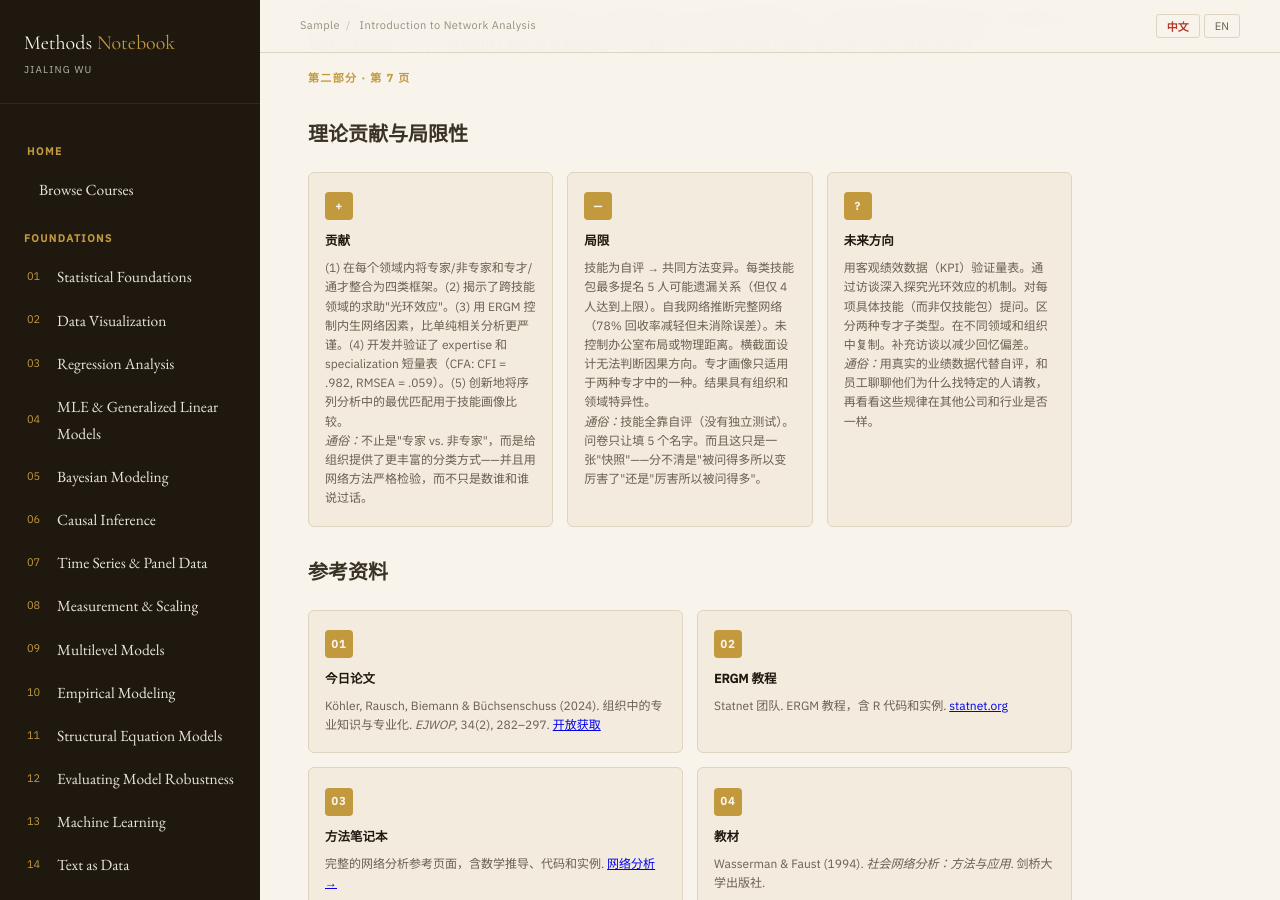
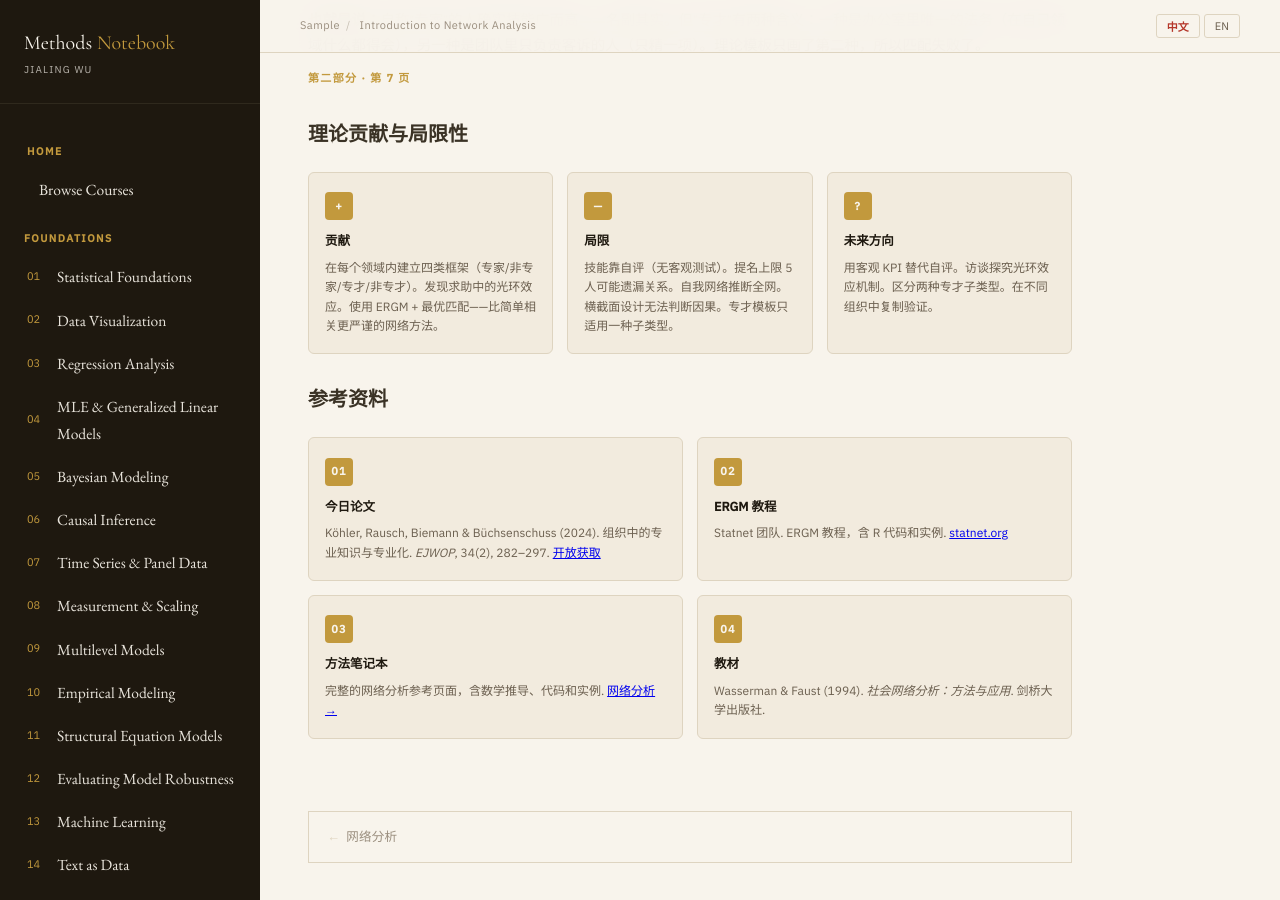
Before and after one commit to jialing-wu/jialing-wu.github.io, a Jekyll site: the page built from methods/sample-network-intro.html, in a window 1280 px wide and 900 px high, scrolled down 6767 px. Built offline with Jekyll 4.4.1, drawn with Linux system fonts in a browser that asks for light colours.

Commit message:
Shorten Slide 7 contributions/limitations/future

```diff
--- a/methods/sample-network-intro.html
+++ b/methods/sample-network-intro.html
@@ -853,22 +853,22 @@ body.presenting .pres-progress{
       <div class="check-icon">+</div>
       <div class="check-title" data-lang="en">Contribution</div>
       <div class="check-title" data-lang="zh">贡献</div>
-      <div class="check-desc" data-lang="en">(1) Integrates expert/non-expert and specialist/generalist into one four-type framework within each domain. (2) Reveals a halo effect in advice seeking across skill bundles. (3) Uses ERGM to control endogenous network factors, more rigorous than simple correlations. (4) Develops and validates short scales for expertise and specialization (CFA: CFI = .982, RMSEA = .059). (5) Innovatively applies optimal matching from sequence analysis to compare skill profiles.<br><em>Plain language:</em> Instead of just "expert vs. non-expert," they give organizations a richer vocabulary — and test it with proper network methods rather than just counting who talks to whom.</div>
-      <div class="check-desc" data-lang="zh">(1) 在每个领域内将专家/非专家和专才/通才整合为四类框架。(2) 揭示了跨技能领域的求助"光环效应"。(3) 用 ERGM 控制内生网络因素，比单纯相关分析更严谨。(4) 开发并验证了 expertise 和 specialization 短量表（CFA: CFI = .982, RMSEA = .059）。(5) 创新地将序列分析中的最优匹配用于技能画像比较。<br><em>通俗：</em>不止是"专家 vs. 非专家"，而是给组织提供了更丰富的分类方式——并且用网络方法严格检验，而不只是数谁和谁说过话。</div>
+      <div class="check-desc" data-lang="en">Four-type framework (expert / non-expert / specialist / non-specialist) within each domain. Discovered halo effect in advice seeking. ERGM + optimal matching — rigorous network methods beyond simple correlations.</div>
+      <div class="check-desc" data-lang="zh">在每个领域内建立四类框架（专家/非专家/专才/非专才）。发现求助中的光环效应。使用 ERGM + 最优匹配——比简单相关更严谨的网络方法。</div>
     </div>
     <div class="check-card">
       <div class="check-icon">—</div>
       <div class="check-title" data-lang="en">Limitations</div>
       <div class="check-title" data-lang="zh">局限</div>
-      <div class="check-desc" data-lang="en">Skills are self-assessed → common method variance. 5-name cap per skill bundle may miss ties (though only 4 people hit the cap). Ego-network data used to infer complete network (78% response rate mitigates but doesn't eliminate error). No control for physical proximity or office layout. Cross-sectional design — cannot determine causal direction. Specialist profile only fits one of two specialist sub-types. Results are organization- and domain-specific.<br><em>Plain language:</em> People rated their own skills (no independent test). The survey only asked for 5 names. And this is a snapshot — we can't tell if being asked a lot makes you more skilled, or if being skilled gets you asked more.</div>
-      <div class="check-desc" data-lang="zh">技能为自评 → 共同方法变异。每类技能包最多提名 5 人可能遗漏关系（但仅 4 人达到上限）。自我网络推断完整网络（78% 回收率减轻但未消除误差）。未控制办公室布局或物理距离。横截面设计无法判断因果方向。专才画像只适用于两种专才中的一种。结果具有组织和领域特异性。<br><em>通俗：</em>技能全靠自评（没有独立测试）。问卷只让填 5 个名字。而且这只是一张"快照"——分不清是"被问得多所以变厉害了"还是"厉害所以被问得多"。</div>
+      <div class="check-desc" data-lang="en">Self-assessed skills (no objective test). 5-name cap may miss ties. Ego-network inferred as complete network. Cross-sectional — no causal direction. Specialist template only fits one sub-type.</div>
+      <div class="check-desc" data-lang="zh">技能靠自评（无客观测试）。提名上限 5 人可能遗漏关系。自我网络推断全网。横截面设计无法判断因果。专才模板只适用一种子类型。</div>
     </div>
     <div class="check-card">
       <div class="check-icon">?</div>
       <div class="check-title" data-lang="en">Future Directions</div>
       <div class="check-title" data-lang="zh">未来方向</div>
-      <div class="check-desc" data-lang="en">Validate scales with objective performance data (KPIs). Interview to investigate halo effect mechanisms. Ask about each individual skill (not just bundles). Differentiate two specialist sub-types. Replicate across domains and organizations. Supplement name generation with interviews to reduce recall bias.<br><em>Plain language:</em> Use real performance scores instead of self-ratings, talk to people about why they ask who they ask, and test whether these patterns hold in other companies and industries.</div>
-      <div class="check-desc" data-lang="zh">用客观绩效数据（KPI）验证量表。通过访谈深入探究光环效应的机制。对每项具体技能（而非仅技能包）提问。区分两种专才子类型。在不同领域和组织中复制。补充访谈以减少回忆偏差。<br><em>通俗：</em>用真实的业绩数据代替自评，和员工聊聊他们为什么找特定的人请教，再看看这些规律在其他公司和行业是否一样。</div>
+      <div class="check-desc" data-lang="en">Use objective KPIs instead of self-ratings. Interview to explore halo effect mechanisms. Differentiate two specialist sub-types. Replicate across organizations.</div>
+      <div class="check-desc" data-lang="zh">用客观 KPI 替代自评。访谈探究光环效应机制。区分两种专才子类型。在不同组织中复制验证。</div>
     </div>
   </div>
 </div>
```
